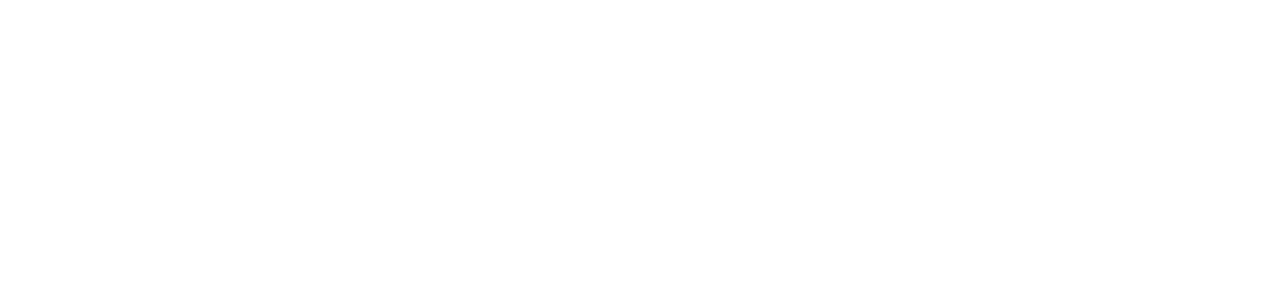
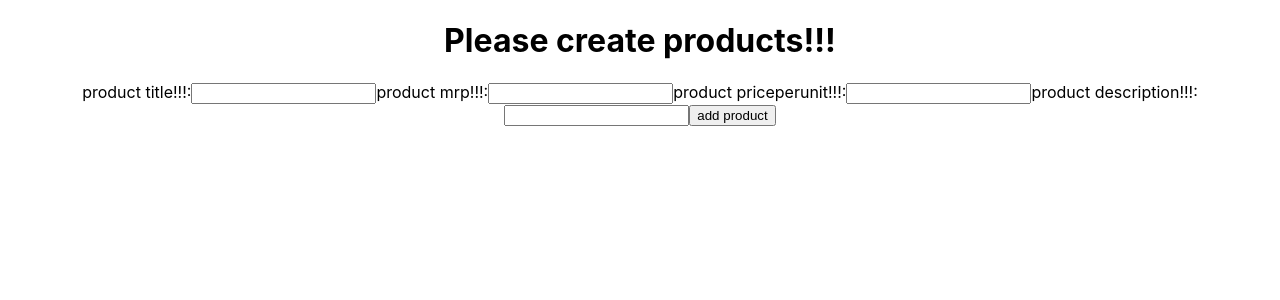
Before and after one commit to Harshsutaria/react-blog, a React (Create React App) app: page /create in a window 1280 px wide. Shown: the top 300 px of the page. Built offline with nearby package versions, Linux system fonts and the light colour scheme.

Commit message:
added created componet

```diff
--- a/src/App.js
+++ b/src/App.js
@@ -6,6 +6,8 @@ import Counter from "./Counter";
 import BlogListing from "./BlogListing";
 import { GetAll } from "./GetAll";
 import { DecrementCounter } from "./DecrementCounter";
+import { Create } from "./Create";
+import { GetProduct } from "./GetProduct";
 // importing routing module
 import { BrowserRouter as Router, Route, Switch } from "react-router-dom";
 function App() {
@@ -38,7 +40,17 @@ function App() {
                 <ContactInfo />
               </div>
             </Route>
-
+            <Route path="/create">
+              <div className="createProduct">
+                <Create />
+              </div>
+            </Route>
+            {/* route for getting a product full view */}
+            <Route path="/product/:id">
+              <div className="getProduct">
+                <GetProduct />
+              </div>
+            </Route>
             <Route path="/counter">
               <div className="counterPage">
                 <Counter />
--- /dev/null
+++ b/src/Create.js
@@ -0,0 +1,66 @@
+import { useState } from "react";
+
+export const Create = () => {
+  console.log("INSIDE CREATE PRODUCT-LISTING!! ");
+  let title = `Please create products!!!`;
+
+  let [id, setId] = useState("123");
+  let [name, setName] = useState("");
+  let [mrp, setMrp] = useState("");
+  let [sp, setSp] = useState("");
+
+  const handleSubmit = (e) => {
+    // in-order to prevent the page from refereshing we do preventDefault
+    e.preventDefault();
+    let product = { id, name, mrp, sp };
+    console.log("product is ", product);
+
+    // adding a blog via post request
+
+    fetch("http://localhost:8000/level3ProductsList", {
+      method: "POST",
+      headers: { "Content-Type": "application:json" },
+      body: JSON.stringify(product),
+    }).then((data) => {
+      console.log("new product added ");
+    });
+  };
+
+  return (
+    <div className="createProducts">
+      <h1>{title}</h1>
+      <form onSubmit={handleSubmit}>
+        <label>product title!!!:</label>
+        <input
+          type="text"
+          required
+          value={name}
+          onChange={(e) => {
+            setName(e.target.value);
+          }}
+        ></input>
+        <label>product mrp!!!:</label>
+        <input
+          type="text"
+          required
+          value={mrp}
+          onChange={(e) => setMrp(e.target.value)}
+        ></input>
+        <label>product priceperunit!!!:</label>
+        <input
+          type="text"
+          required
+          value={sp}
+          onChange={(e) => setSp(e.target.value)}
+        ></input>
+        <label>product description!!!:</label>
+        <input type="text" required></input>
+
+        <button>add product</button>
+      </form>
+      <p>{name}</p>
+      <p>{mrp}</p>
+      <p>{sp}</p>
+    </div>
+  );
+};
--- /dev/null
+++ b/src/GetProduct.js
@@ -0,0 +1,45 @@
+import { useEffect, useState } from "react";
+import { useParams } from "react-router-dom";
+
+const GetProduct = () => {
+  console.log(`INSIDE GetProduct COMPONENT`);
+
+  const { id } = useParams();
+
+  let [skuList, setSkuList] = useState([]);
+
+  console.log("id is ", id);
+
+  let title = `INSIDE PRODUCT FULL VIEW ${id}`;
+  let url = `http://localhost:8000/level3ProductsList`;
+  let a;
+  useEffect(() => {
+    console.log("INSIDE USE EFFECT HOOK FROM FULL VIEW");
+    a = fetch(url)
+      .then((data) => {
+        console.log("data os ", data);
+        return data.json();
+      })
+      .then((z) => {
+        z = z.filter((x) => x.productLevel3Id !== id);
+        console.log("z us ", z);
+        setSkuList(z);
+      });
+  }, []);
+
+  console.log("sku filter is ", skuList);
+  return (
+    <div className="getProduct">
+      <h1>{title}</h1>
+      {skuList.map((x) => (
+        <div>
+          <h1>{x.productLevel3Id}</h1>
+          <h2>{x.productLevel3Title}</h2>
+          <h2>{x.mrp}</h2>
+        </div>
+      ))}
+    </div>
+  );
+};
+
+export { GetProduct };
```
